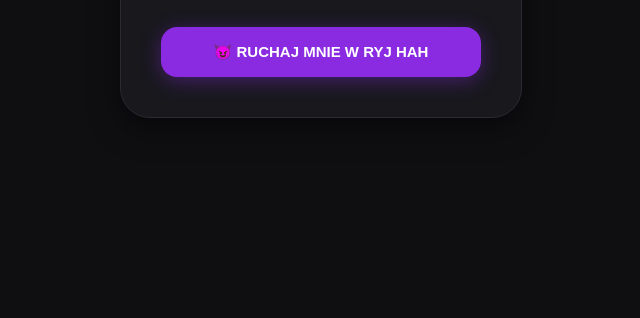
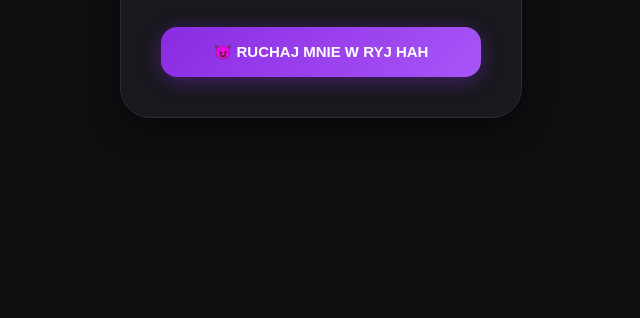
Before and after one commit to sb1069261-max/czat-5a, a website: page public/index.html in a window 1280 px wide. Shown: the part 482-800 px from the top of the page, without its empty margins (319-959 px from the left). Drawn offline with Linux system fonts and the light colour scheme.

Commit message:
Update index.html

```diff
--- a/public/index.html
+++ b/public/index.html
@@ -55,7 +55,7 @@
         }
 
         .action-btn {
-            background: #8a2be2;
+            background: linear-gradient(135deg, #8a2be2, #a855f7);
             color: white;
             border: none;
             padding: 16px 20px;
```
